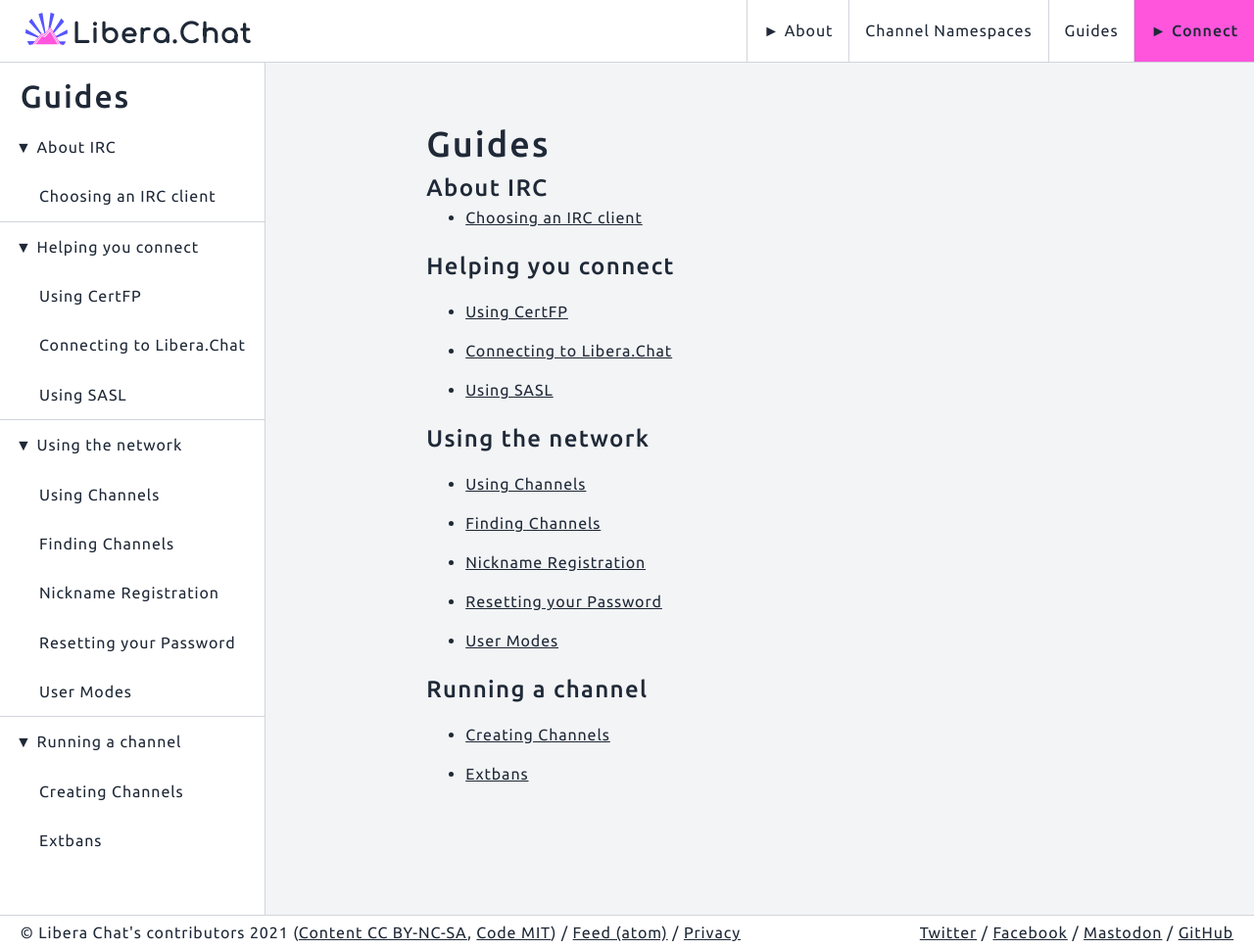
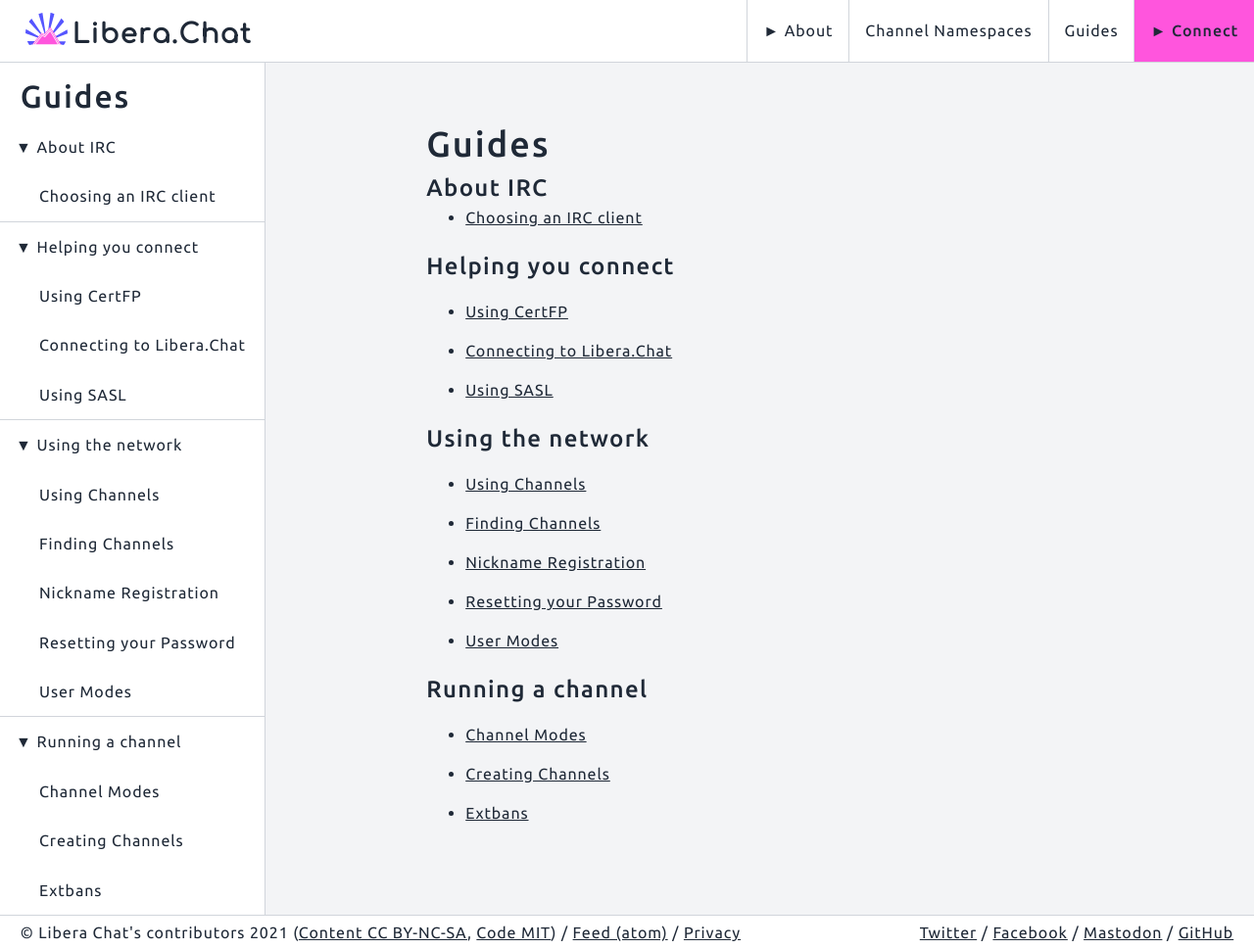
Before and after one commit to Libera-Chat/libera-chat.github.io, a Jekyll site: the page built from guides.md, in a window 1280 px wide and 969 px high. Shown: the whole window at 98% size. Built offline with Jekyll 4.4.1, drawn with Linux system fonts in a browser that asks for light colours.

Commit message:
restore header

```diff
--- a/content/_guides/channelmodes.md
+++ b/content/_guides/channelmodes.md
@@ -1,3 +1,8 @@
+---
+title: Channel Modes
+category: chanop
+credits: web7
+---
 
 Fully administering a channel involves the use of [channel
 modes](#channel-modes), `ChanServ` [user flags](#chanserv-user-flags), and
```
